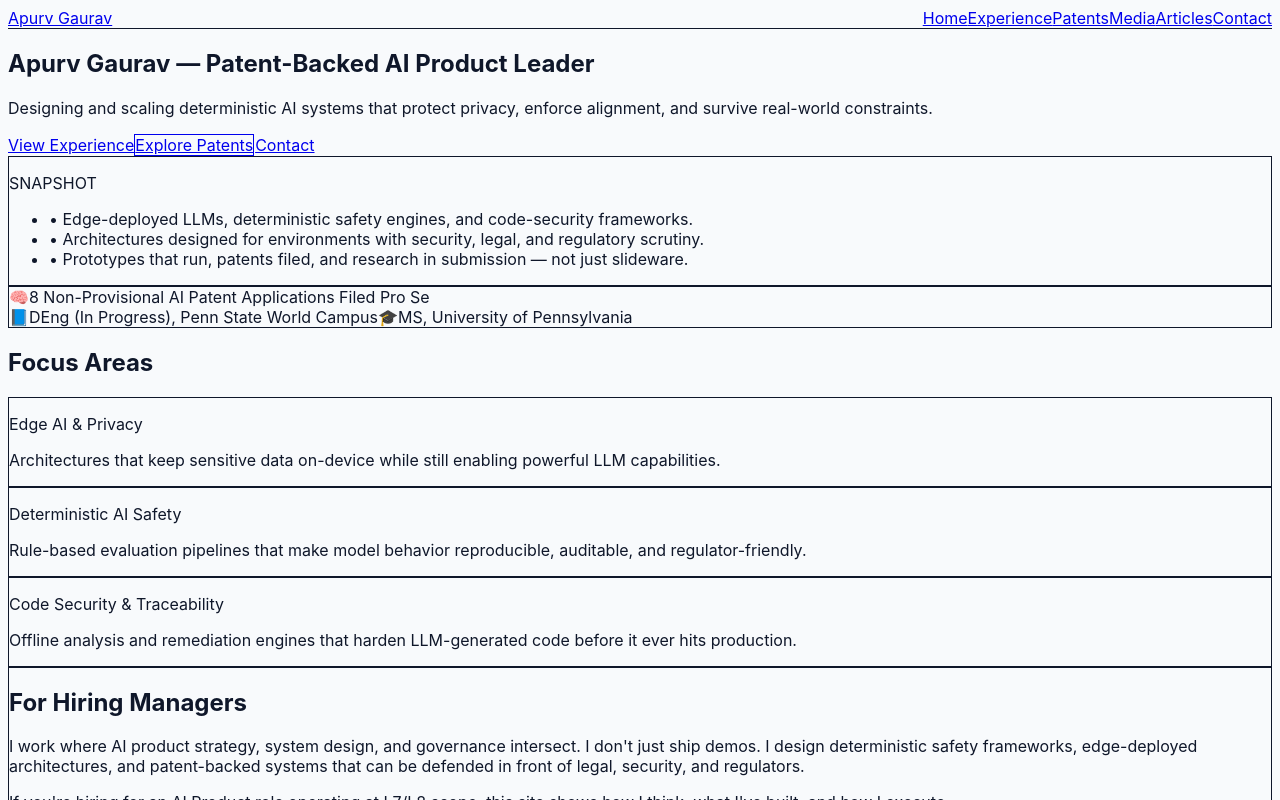
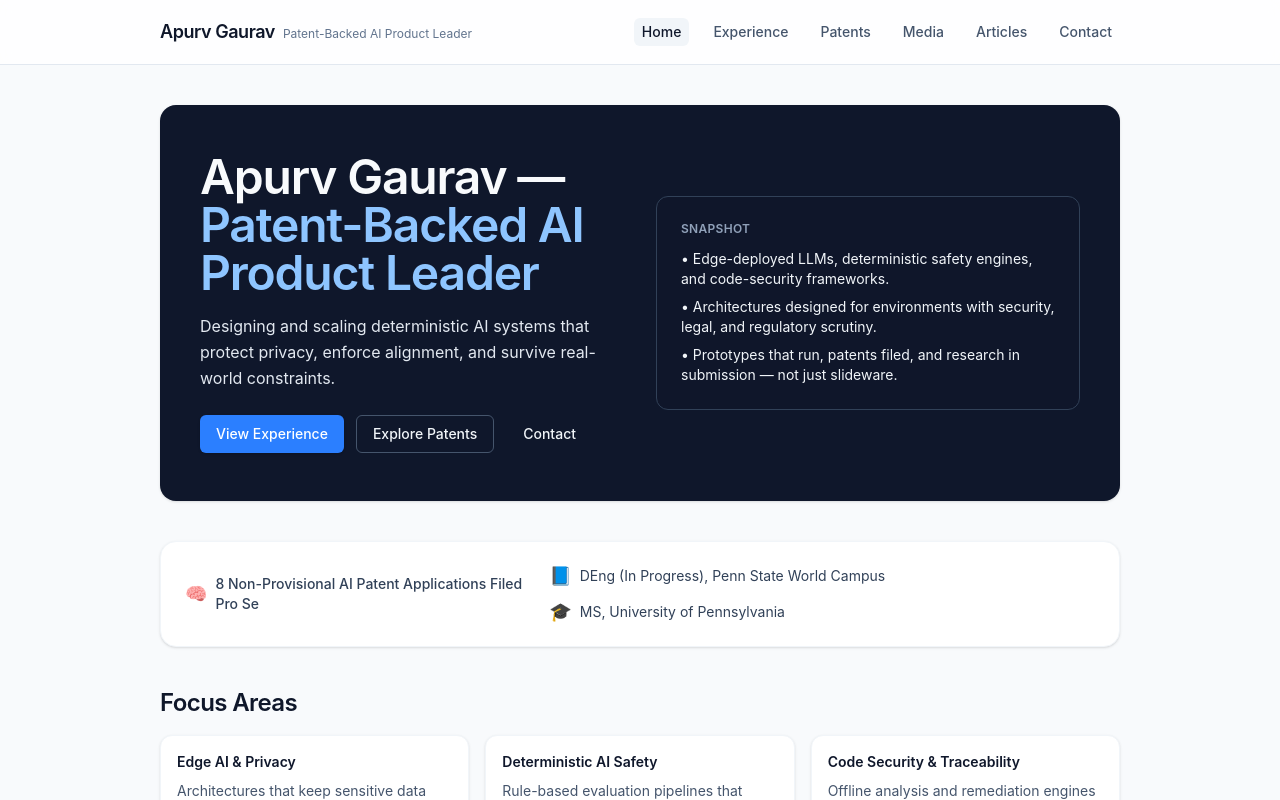
Before and after one commit to apurvgaurav/apurv-portfolio, a Next.js app: page / in a window 1280 px wide. Shown: the top 800 px of the page. Built offline with nearby package versions, Linux system fonts and the light colour scheme.

Commit message:
chore: migrate globals.css to Tailwind v4 import

```diff
--- a/app/globals.css
+++ b/app/globals.css
@@ -1,12 +1,11 @@
-@tailwind base;
-@tailwind components;
-@tailwind utilities;
+/* Tailwind v4 entrypoint */
+@import "tailwindcss";
 
 /* Optional: custom body reset */
 html,
 body {
   background-color: #f8fafc; /* Tailwind's slate-50 */
-  color: #0f172a; /* slate-900 */
+  color: #0f172a;            /* slate-900 */
   font-family: 'Inter', sans-serif;
 }
 
```
